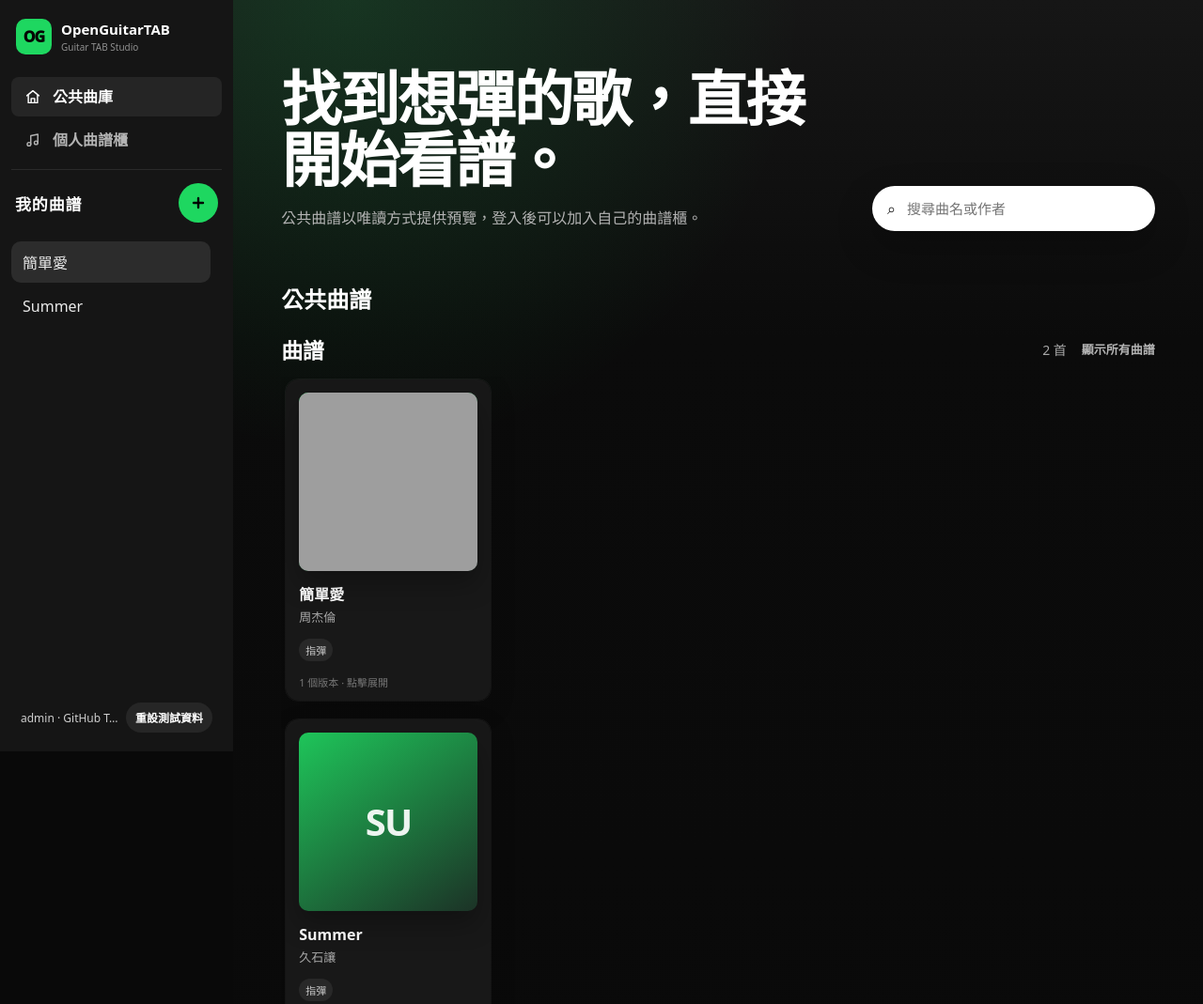
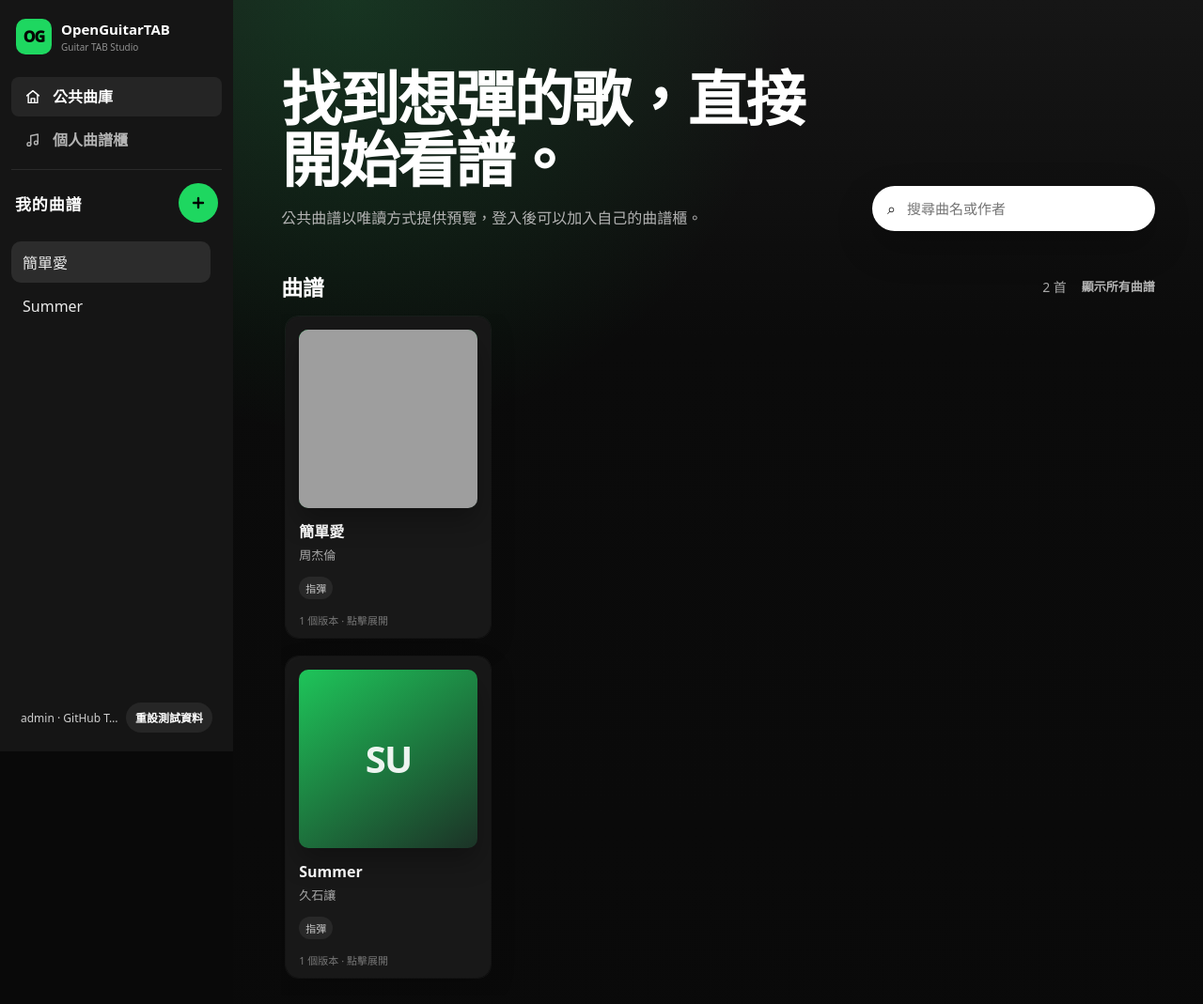
Before and after one commit to tp6xu4jo3/OpenGuitarTAB, a website with bundled scripts: page index.html in a window 1280 px wide. Shown: the top 1069 px of the page at 94% size. Built offline with nearby package versions, Linux system fonts and the light colour scheme; grey boxes are pictures that could not be loaded.

Commit message:
refactor: remove duplicate catalog heading

```diff
--- a/index.html
+++ b/index.html
@@ -38,7 +38,7 @@
         <div class="catalog-hero-copy"><h1>找到想彈的歌，直接開始看譜。</h1><p class="catalog-lead">公共曲譜以唯讀方式提供預覽，登入後可以加入自己的曲譜櫃。</p></div>
         <label class="catalog-search"><span>⌕</span><input id="catalogSearchInput" type="search" placeholder="搜尋曲名或作者" autocomplete="off" /></label>
       </div>
-      <div class="catalog-section-head"><h2>公共曲譜</h2><span class="catalog-count" id="catalogCount"></span></div>
+      <span class="catalog-count" id="catalogCount"></span>
       <div class="song-card-grid" id="catalogGrid"></div>
     </section>
 
```
